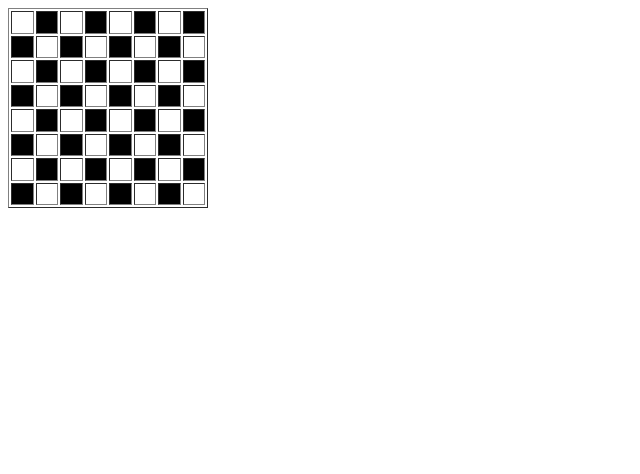
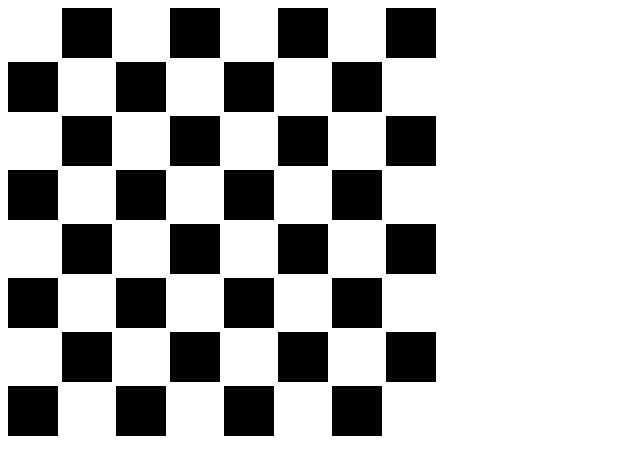
Before and after one commit to ecenn/koda-b10-html2, a plain HTML site: page index.html in a window 1280 px wide. Shown: the whole page, without its empty margins (0-640 px from the left). Drawn offline with Linux system fonts and the light colour scheme.

Commit message:
refactor: create new chess board display using div and css internal styling

```diff
--- a/index.html
+++ b/index.html
@@ -4,9 +4,118 @@
     <meta charset="UTF-8">
     <meta name="viewport" content="width=device-width, initial-scale=1.0">
     <title>Chess</title>
+    <style>
+        div > div > div:nth-child(even) {
+            width: 50px;
+            height: 50px;
+            display: inline-block;
+            background: #fff;
+        }
+        div > div > div:nth-child(odd) {
+            width: 50px;
+            height: 50px;
+            display: inline-block;
+            background: #fff;
+        }
+        div > div:nth-child(even) > div:nth-child(odd) {
+            width: 50px;
+            height: 50px;
+            display: inline-block;
+            background: #000;
+        }
+        div > div:nth-child(odd) > div:nth-child(even) {
+            width: 50px;
+            height: 50px;
+            display: inline-block;
+            background: #000;
+        }
+    </style>
 </head>
 <body>
-    <table border="1" height="200px" width="200px">
+    <div>
+        <div>
+            <div></div>
+            <div></div>
+            <div></div>
+            <div></div>
+            <div></div>
+            <div></div>
+            <div></div>
+            <div></div>
+        </div>
+        <div>
+            <div></div>
+            <div></div>
+            <div></div>
+            <div></div>
+            <div></div>
+            <div></div>
+            <div></div>
+            <div></div>
+        </div>
+        <div>
+            <div></div>
+            <div></div>
+            <div></div>
+            <div></div>
+            <div></div>
+            <div></div>
+            <div></div>
+            <div></div>
+        </div>
+        <div>
+            <div></div>
+            <div></div>
+            <div></div>
+            <div></div>
+            <div></div>
+            <div></div>
+            <div></div>
+            <div></div>
+        </div>
+        <div>
+            <div></div>
+            <div></div>
+            <div></div>
+            <div></div>
+            <div></div>
+            <div></div>
+            <div></div>
+            <div></div>
+        </div>
+        <div>
+            <div></div>
+            <div></div>
+            <div></div>
+            <div></div>
+            <div></div>
+            <div></div>
+            <div></div>
+            <div></div>
+        </div>
+        <div>
+            <div></div>
+            <div></div>
+            <div></div>
+            <div></div>
+            <div></div>
+            <div></div>
+            <div></div>
+            <div></div>
+        </div>
+        <div>
+            <div></div>
+            <div></div>
+            <div></div>
+            <div></div>
+            <div></div>
+            <div></div>
+            <div></div>
+            <div></div>
+        </div>
+    </div>
+
+    <!-- <table border="1" height="200px" width="200px">
         <tbody>
             <tr>
                 <td></td>
@@ -89,6 +198,6 @@
                 <td></td>
             </tr>
         </tbody>
-    </table>
+    </table> -->
 </body>
 </html>
```
